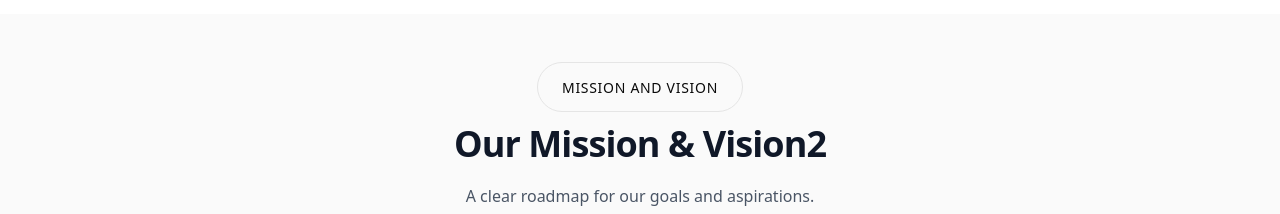
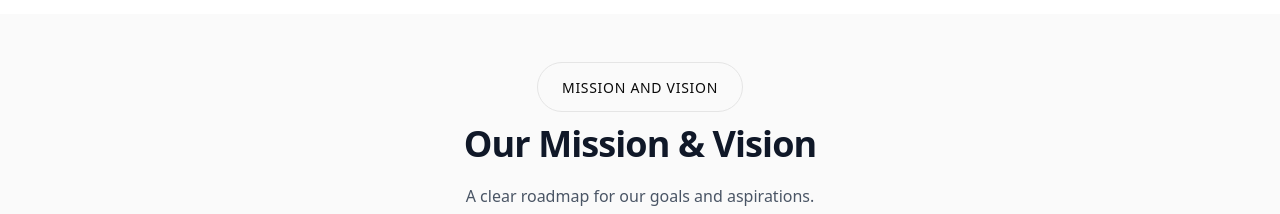
Before and after one commit to Brian290103/kipawa-sc, a Next.js app: page / in a window 1280 px wide. Shown: the part 1940-2154 px from the top of the page. Built offline with nearby package versions, Linux system fonts and the light colour scheme.

Commit message:
removed the Vision2 Text

```diff
--- a/src/components/mission-vision.tsx
+++ b/src/components/mission-vision.tsx
@@ -30,7 +30,7 @@ const MissionVision = () => {
           <HeadLine title={"Mission and Vision"} />
         </div>
         <h2 className="text-3xl sm:text-4xl font-bold text-gray-900 tracking-tight">
-          Our Mission & Vision2
+          Our Mission & Vision
         </h2>
         <p className="mt-2 text-gray-600 max-w-2xl mx-auto">
           A clear roadmap for our goals and aspirations.
```
